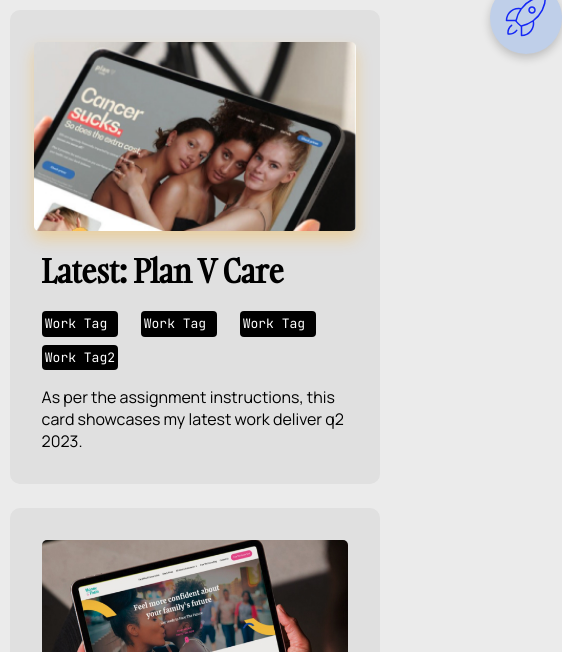
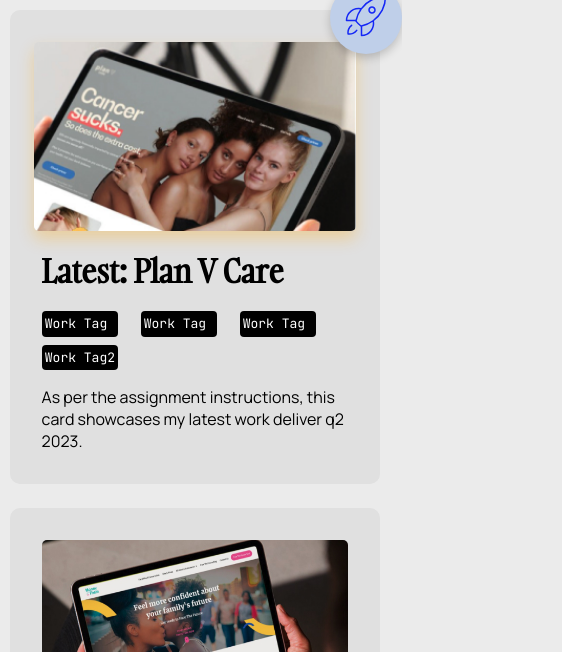
Before and after one commit to johndck/week2assignment, a plain HTML site: page index.html in a window 390 px wide. Shown: the part 753-1405 px from the top of the page, 562 px wide, since content can reach past the window. Drawn offline with Linux system fonts and the light colour scheme.

Commit message:
squashed lots of bugs

```diff
--- a/assets/style.css
+++ b/assets/style.css
@@ -219,7 +219,6 @@ h3 {
 
 #latest-application::after {
   content: url(./img/rocket.svg);
-  font-family: "Manrope", sans-serif;
   width: 4.5rem;
   height: 4.5rem;
   box-shadow: 0 4px 10px 0 rgba(0, 0, 0, 0.2);
@@ -439,6 +438,10 @@ h3 {
   .hero {
     margin-top: 2.7rem;
   }
+
+  #latest-application::after {
+    left: 26rem;
+  }
 }
 
 /* 768 */
@@ -497,6 +500,10 @@ h3 {
     grid-template-columns: 1fr;
     column-gap: 1.5rem;
     row-gap: 1.5rem;
+  }
+
+  #latest-application::after {
+    left: 42rem;
   }
 
   .tag-container .work-tag {
@@ -607,6 +614,10 @@ h3 {
     margin-top: 2rem;
     margin-bottom: 1rem;
   }
+
+  #latest-application::after {
+    left: 25rem;
+  }
 }
 
 @media screen and (max-width: 414px) {
@@ -622,6 +633,10 @@ h3 {
     position: absolute;
     top: 3rem;
     left: 21.8rem;
+  }
+
+  #latest-application::after {
+    left: 20rem;
   }
 }
 
@@ -672,6 +687,11 @@ h3 {
 
   .hero-cta {
     margin-bottom: 4rem;
+  }
+
+  #latest-application::after {
+    left: 18rem;
+  }
 }
 
 @media screen and (max-width: 325px) {
@@ -739,5 +759,8 @@ h3 {
     flex-direction: column;
     row-gap: 1rem;
   }
+
+  #latest-application::after {
+    left: 15rem;
   }
 }
--- a/index.html
+++ b/index.html
@@ -8,7 +8,7 @@
     <title>John Dick Portfolio Page</title>
     <meta charset="UTF-8" />
     <meta name="viewport" content="width=device-width, initial-scale=1.0" />
-    <meta name="og:title" content="John Dick portfolio page">
+    <meta name="og:title" content="John Dick Portfolio Page">
     <meta name="og:description" content="This is a portfolio page for assignment no 2.">
     <meta name="og:image" content="https://johndck.github.io/week2assignment/">
    <meta name="og:url" content="https://johndck.github.io/week2assignment//">
```
Lines whose indentation alone changed are shown as unchanged.
